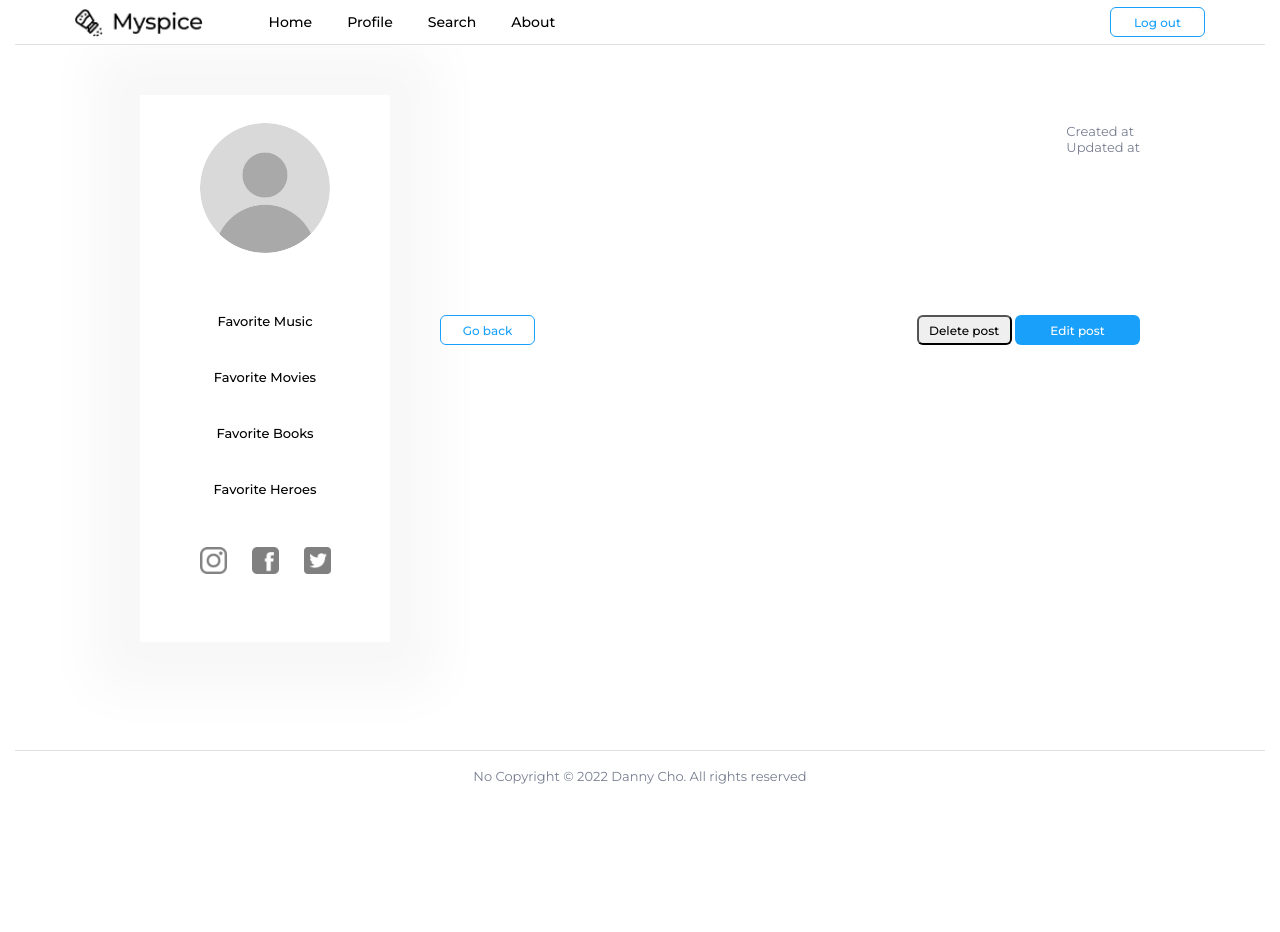
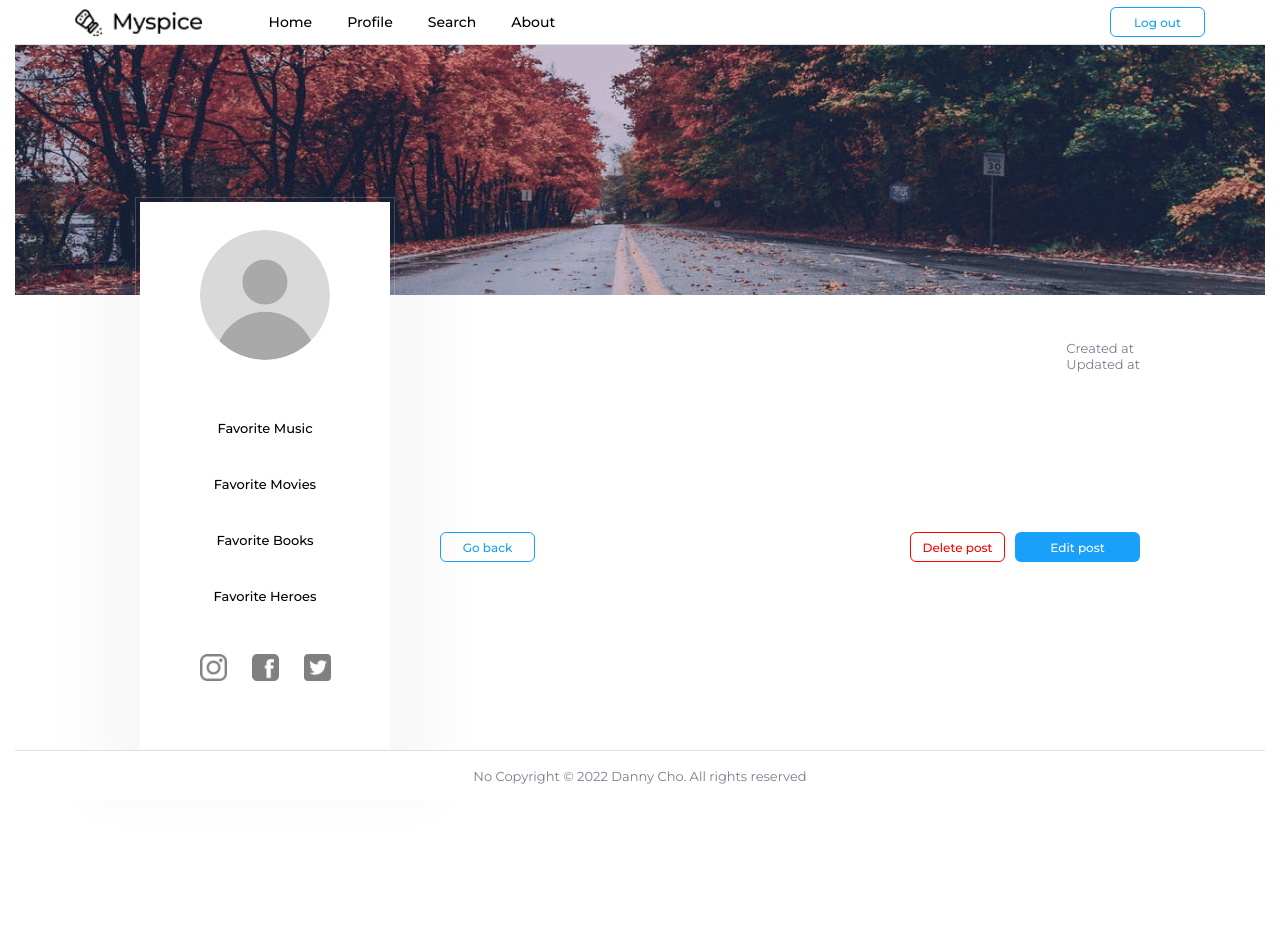
Before and after one commit to danheecho1/MySpice_v2, a Flask app: page /posts/1/1 in a window 1280 px wide. Before the commit the page ends 784 px from the top, so only its background shows below. Run offline with Flask 2, Linux system fonts and the light colour scheme; data that the repository does not hold is empty.

Commit message:
Missing delete post function added
Minor styling changes implemented as well

```diff
--- a/myspice_app/controllers/routes_controller.py
+++ b/myspice_app/controllers/routes_controller.py
@@ -256,6 +256,13 @@ def edit_post_post(user_id, post_id):
     Post.edit_post(data)
     return redirect(f"/posts/{user_id}")
 
+@app.route('/posts/<int:user_id>/<int:post_id>/delete', methods=['POST'])
+def delete_post(user_id, post_id):
+    data = {
+        'post_id': post_id
+    }
+    Post.delete_post(data)
+    return redirect(f"/posts/{user_id}")
 
 @app.route('/search')
 def search():
--- a/myspice_app/models/post_model.py
+++ b/myspice_app/models/post_model.py
@@ -49,3 +49,8 @@ class Post:
     def get_paginated_posts(cls, data):
         query = "SELECT id, title, content, CAST(created_at as DATE) AS date FROM posts WHERE user_id = %(user_id)s ORDER BY created_at DESC LIMIT 1000000 OFFSET %(offset)s;"
         return connectToMySQL('myspice2_schema').query_db(query, data)
+
+    @classmethod
+    def delete_post(cls, data):
+        query = "DELETE FROM posts WHERE id = %(post_id)s"
+        return connectToMySQL('myspice2_schema').query_db(query, data)
--- a/myspice_app/static/css/dashboard.css
+++ b/myspice_app/static/css/dashboard.css
@@ -145,7 +145,7 @@
 }
 
 #main_body_div {
-    margin: 95px 125px;
+    margin: 45px 125px;
     width: 1000px;
 }
 
@@ -153,7 +153,7 @@
     width: 250px;
     gap: 50px;
     position: relative;
-    bottom: 188px;
+    bottom: 138px;
 }
 
 #profile_card_div {
--- a/myspice_app/static/css/friends.css
+++ b/myspice_app/static/css/friends.css
@@ -256,7 +256,7 @@
 
 .search_profile_card {
     width: 220px;
-    height: 303px;
+    height: 280px;
     border: solid 1px #D9D9D9;
     padding: 40px;
     transition: 500ms;
--- a/myspice_app/static/css/profile.css
+++ b/myspice_app/static/css/profile.css
@@ -144,7 +144,7 @@
 }
 
 #main_body_div {
-    margin: 95px 125px;
+    margin: 45px 125px;
     width: 1000px;
 }
 
@@ -152,7 +152,7 @@
     width: 250px;
     gap: 50px;
     position: relative;
-    bottom: 188px;
+    bottom: 138px;
 }
 
 #top_friends_div {
--- a/myspice_app/static/css/view_post.css
+++ b/myspice_app/static/css/view_post.css
@@ -101,6 +101,12 @@
     background-color: white;
 }
 
+.btn-danger {
+    color: red;
+    border: solid 1px red;
+    background-color: white;
+}
+
 /* top nav bar */
 
 #nav_bar_div {
@@ -135,19 +141,26 @@
 
 /* main body */
 
+#cover_photo {
+    margin-top: 45px;
+}
+
 #main_body_div {
-    margin: 95px 125px;
+    margin: 45px 125px;
     width: 1000px;
 }
 
 #main_body_left_div {
     width: 250px;
     gap: 50px;
+    position: relative;
+    bottom: 138px;
 }
 
-#profile_card_div,
-#top_friends_div {
+#profile_card_div {
     box-shadow: 0px 0px 50px 50px rgba(0, 0, 0, 0.03);
+    outline: 1px solid rgba(244, 244, 244, 0.2);
+    outline-offset: 4px;
     padding: 28px;
     background-color: white;
 }
@@ -220,7 +233,6 @@
 }
 
 #right_side_content_div {
-    margin-top: 28px;
     gap: 40px;
 }
 
@@ -250,6 +262,10 @@
     margin-top: 80px;
 }
 
+#buttons_div div {
+    gap: 10px;
+}
+
 /* footer */
 
 #footer_div {
--- a/myspice_app/templates/account_settings.html
+++ b/myspice_app/templates/account_settings.html
@@ -30,6 +30,7 @@
                 <button class="btn btn-sm btn-clear">Log out</button>
             </a>
         </div>
+        <img src="{{url_for('static', filename='assets/cover2.png')}}" alt="" id="cover_photo">
         <!-- main body -->
         <div class="flex just_between" id="main_body_div">
             <!-- main body - left side -->
--- a/myspice_app/templates/edit_post.html
+++ b/myspice_app/templates/edit_post.html
@@ -30,6 +30,7 @@
                 <button class="btn btn-sm btn-clear">Log out</button>
             </a>
         </div>
+        <img src="{{url_for('static', filename='assets/cover2.png')}}" alt="" id="cover_photo">
         <!-- main body -->
         <div class="flex just_between" id="main_body_div">
             <!-- main body - left side -->
--- a/myspice_app/templates/edit_profile.html
+++ b/myspice_app/templates/edit_profile.html
@@ -30,6 +30,7 @@
                 <button class="btn btn-sm btn-clear">Log out</button>
             </a>
         </div>
+        <img src="{{url_for('static', filename='assets/cover2.png')}}" alt="" id="cover_photo">
         <!-- main body -->
         <div class="flex just_between" id="main_body_div">
             <!-- main body - left side -->
--- a/myspice_app/templates/manage_posts.html
+++ b/myspice_app/templates/manage_posts.html
@@ -30,6 +30,7 @@
                 <button class="btn btn-sm btn-clear">Log out</button>
             </a>
         </div>
+        <img src="{{url_for('static', filename='assets/cover2.png')}}" alt="" id="cover_photo">
         <!-- main body -->
         <div class="flex just_between" id="main_body_div">
             <!-- main body - left side -->
--- a/myspice_app/templates/new_post.html
+++ b/myspice_app/templates/new_post.html
@@ -30,6 +30,7 @@
                 <button class="btn btn-sm btn-clear">Log out</button>
             </a>
         </div>
+        <img src="{{url_for('static', filename='assets/cover2.png')}}" alt="" id="cover_photo">
         <!-- main body -->
         <div class="flex just_between" id="main_body_div">
             <!-- main body - left side -->
--- a/myspice_app/templates/view_all_posts.html
+++ b/myspice_app/templates/view_all_posts.html
@@ -30,6 +30,7 @@
                 <button class="btn btn-sm btn-clear">Log out</button>
             </a>
         </div>
+        <img src="{{url_for('static', filename='assets/cover2.png')}}" alt="" id="cover_photo">
         <!-- main body -->
         <div class="flex just_between" id="main_body_div">
             <!-- main body - left side -->
--- a/myspice_app/templates/view_post.html
+++ b/myspice_app/templates/view_post.html
@@ -30,6 +30,7 @@
                 <button class="btn btn-sm btn-clear">Log out</button>
             </a>
         </div>
+        <img src="{{url_for('static', filename='assets/cover2.png')}}" alt="" id="cover_photo">
         <!-- main body -->
         <div class="flex just_between" id="main_body_div">
             <!-- main body - left side -->
@@ -107,9 +108,13 @@
                     <!-- buttons -->
                     <div class="flex just_between" id="buttons_div">
                         <button onclick="history.back()" class="btn btn-sm btn-clear">Go back</button>
-                        <div>
-                            <button class="btn btn-sm btn-danger">Delete post</button>
-                            <a href="/posts/{{post_owner.id}}/{{selected_post.id}}/edit"><button class="btn btn-lg btn-colored">Edit post</button></a>
+                        <div class="flex">
+                            <form action="/posts/{{post_owner.id}}/{{selected_post.id}}/delete" method="post">
+                                <button class="btn btn-sm btn-danger">Delete post</button>
+                            </form>
+                            <a href="/posts/{{post_owner.id}}/{{selected_post.id}}/edit">
+                                <button class="btn btn-lg btn-colored">Edit post</button>
+                            </a>
                         </div>
                     </div>
                 </div>
```
Also changed, not shown: myspice_app/static/css/account_settings.css (+9 -2 lines), myspice_app/static/css/edit_profile.css (+9 -2 lines), myspice_app/static/css/manage_posts.css (+9 -6 lines), myspice_app/static/css/new_post.css (+10 -3 lines).
